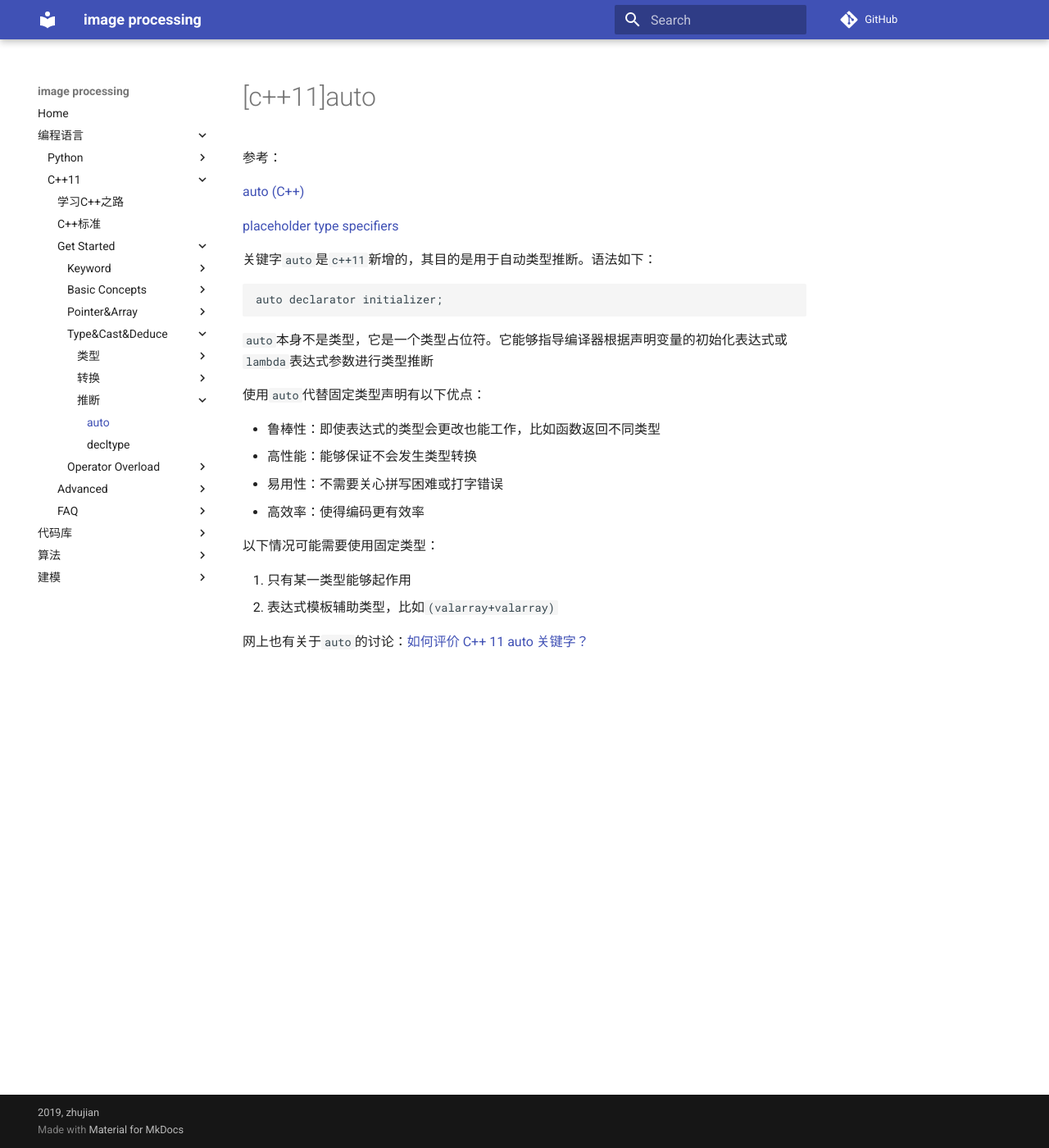
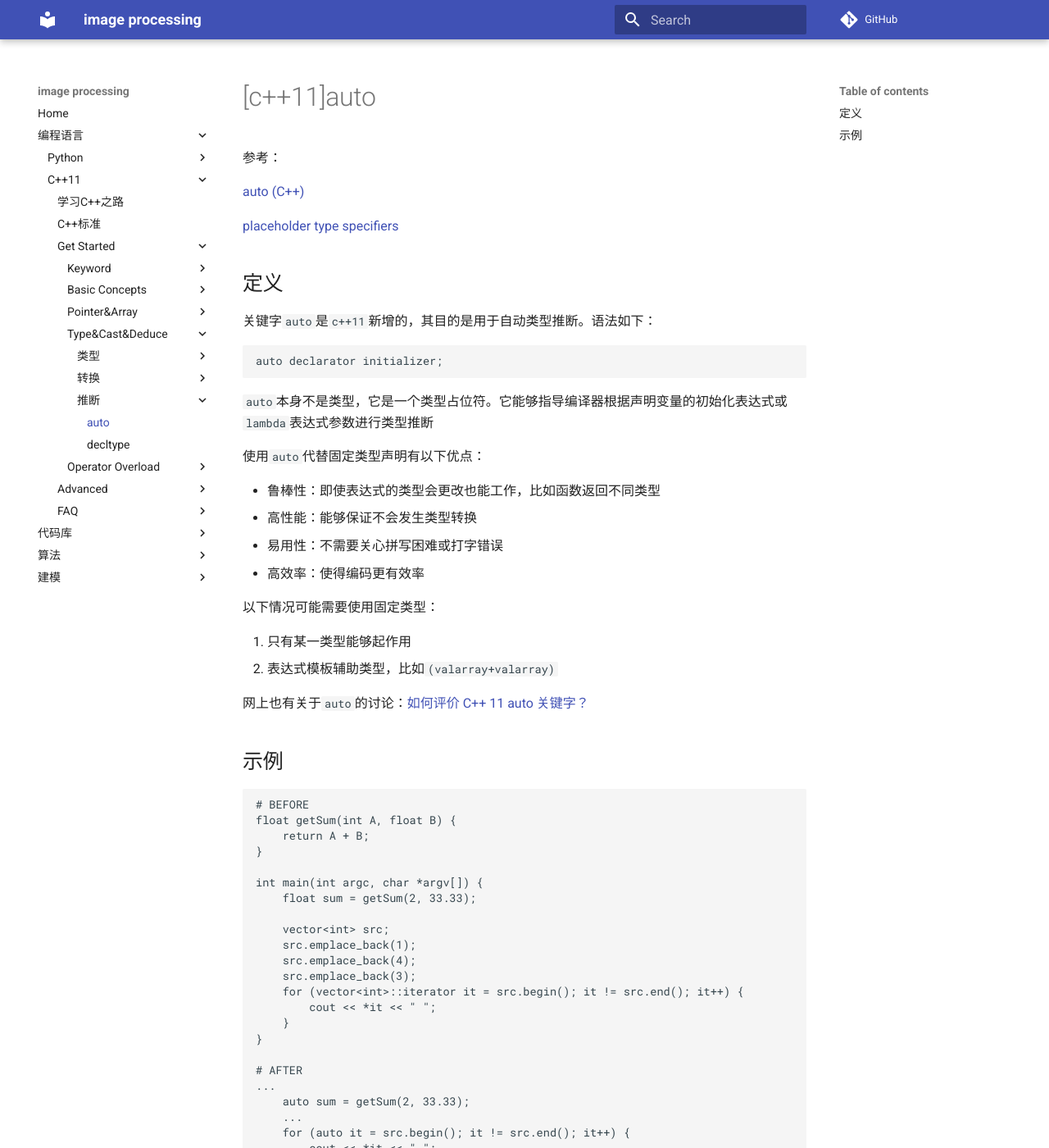
Before and after one commit to Document-Collection/image-processing, an MkDocs documentation site: the page built from docs/cplusplus/get-started/type-cast-deduce/auto.md, in a window 1280 px wide and 1400 px high. Shown: the whole window at 82% size. Built offline with MkDocs 1.6.1 and Material for MkDocs 9.7.7, drawn with Linux system fonts in a browser that asks for light colours; comment, search, counter and statistics services are not loaded; some of the changed text lies outside the part shown.

Commit message:
docs(c++11): 添加auto使用示例

````diff
--- a/docs/cplusplus/get-started/type-cast-deduce/auto.md
+++ b/docs/cplusplus/get-started/type-cast-deduce/auto.md
@@ -6,6 +6,8 @@
 [auto (C++)](https://docs.microsoft.com/en-us/cpp/cpp/auto-cpp?view=vs-2019)
 
 [placeholder type specifiers](https://en.cppreference.com/w/cpp/language/auto)
+
+## 定义
 
 关键字`auto`是`c++11`新增的，其目的是用于自动类型推断。语法如下：
 
@@ -28,3 +30,32 @@
 2. 表达式模板辅助类型，比如`(valarray+valarray)`
 
 网上也有关于`auto`的讨论：[如何评价 C++ 11 auto 关键字？](https://www.zhihu.com/question/35517805)
+
+## 示例
+
+```
+# BEFORE
+float getSum(int A, float B) {
+    return A + B;
+}
+
+int main(int argc, char *argv[]) {
+    float sum = getSum(2, 33.33);
+
+    vector<int> src;
+    src.emplace_back(1);
+    src.emplace_back(4);
+    src.emplace_back(3);
+    for (vector<int>::iterator it = src.begin(); it != src.end(); it++) {
+        cout << *it << " ";
+    }
+}
+
+# AFTER
+...
+    auto sum = getSum(2, 33.33);
+    ...
+    for (auto it = src.begin(); it != src.end(); it++) {
+        cout << *it << " ";
+    }
+```
````
